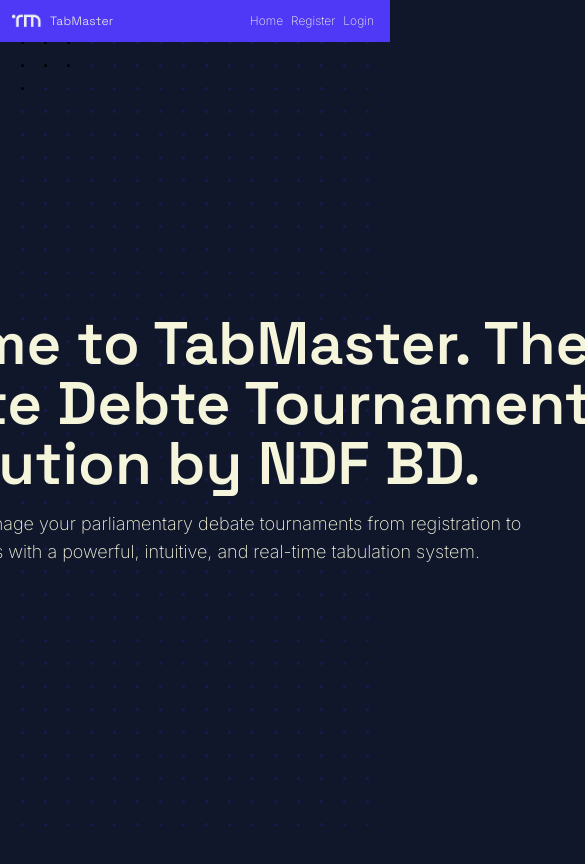
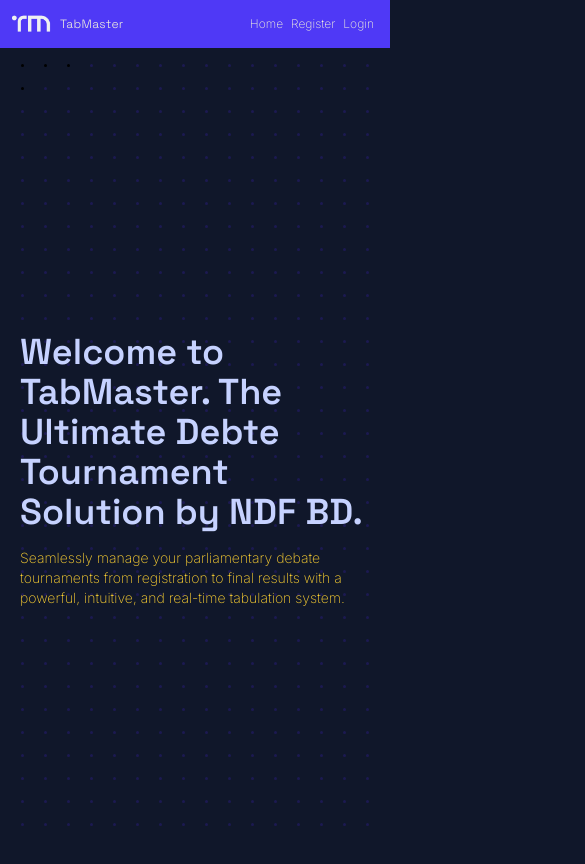
Before and after one commit to Ferdus615/TabMaster, a Next.js app: page / in a window 390 px wide. Shown: the top 864 px of the page, 585 px wide, since content can reach past the window. Built offline with nearby package versions, Linux system fonts and the light colour scheme.

Commit message:
responsive the welcome text

```diff
--- a/app/page.jsx
+++ b/app/page.jsx
@@ -5,12 +5,12 @@ export default function Home() {
     <div>
       <Navbar />
       <div className="flex flex-col items-center justify-center h-screen">
-        <div className=" flex flex-col items-center justify-center mb-4">
-          <h1 className="font-semibold text-6xl text-center w-250">
+        <div className="max-w-4xl sm:max-w-5xl sm:text-center">
+          <h1 className="font-semibold text-indigo-200 mx-5 text-4xl sm:text-5xl md:text-6xl lg:text-7xl">
             Welcome to TabMaster. The Ultimate Debte Tournament Solution by NDF
             BD.
           </h1>
-          <p className="text-center font-light text-lg mt-4 mb-8 w-2/3">
+          <p className="font-light text-amber-300 mx-5 mt-4 text-sm sm:text-xl lg:text-2xl">
             Seamlessly manage your parliamentary debate tournaments from
             registration to final results with a powerful, intuitive, and
             real-time tabulation system.
--- a/components/landing_page/Navbar.jsx
+++ b/components/landing_page/Navbar.jsx
@@ -8,8 +8,8 @@ const Navbar = () => {
           <Image
             src="/logo-icon-w.png"
             alt="TabMaster Logo"
-            width={30}
-            height={30}
+            width={40}
+            height={40}
             className="top-4 left-4" // Adjust the position as needed
           />
         </a>
```
